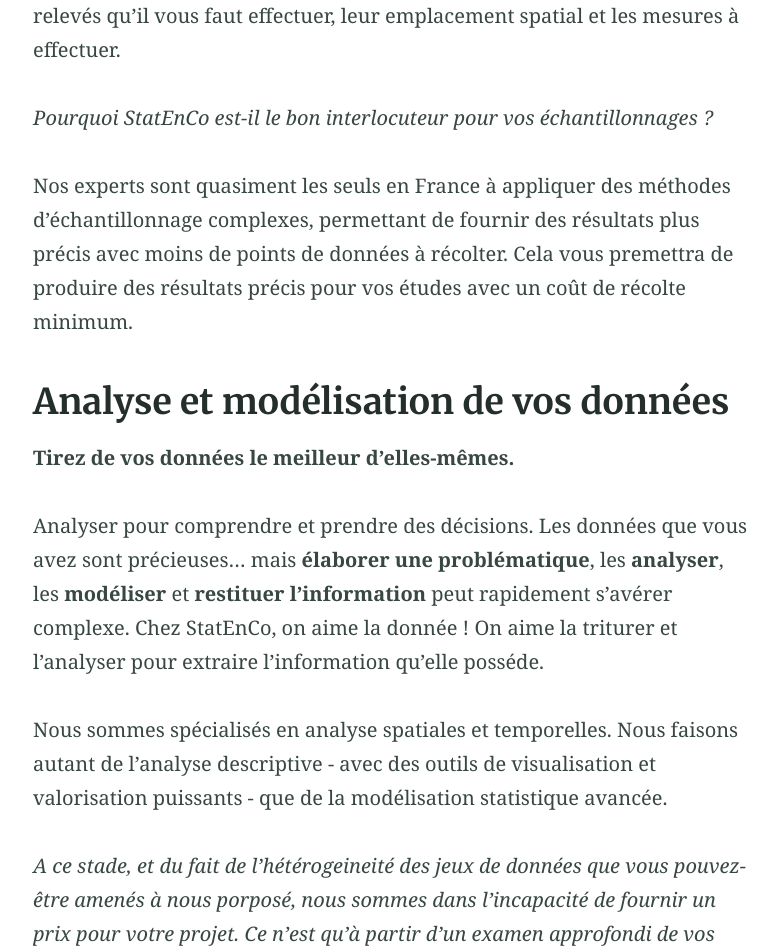
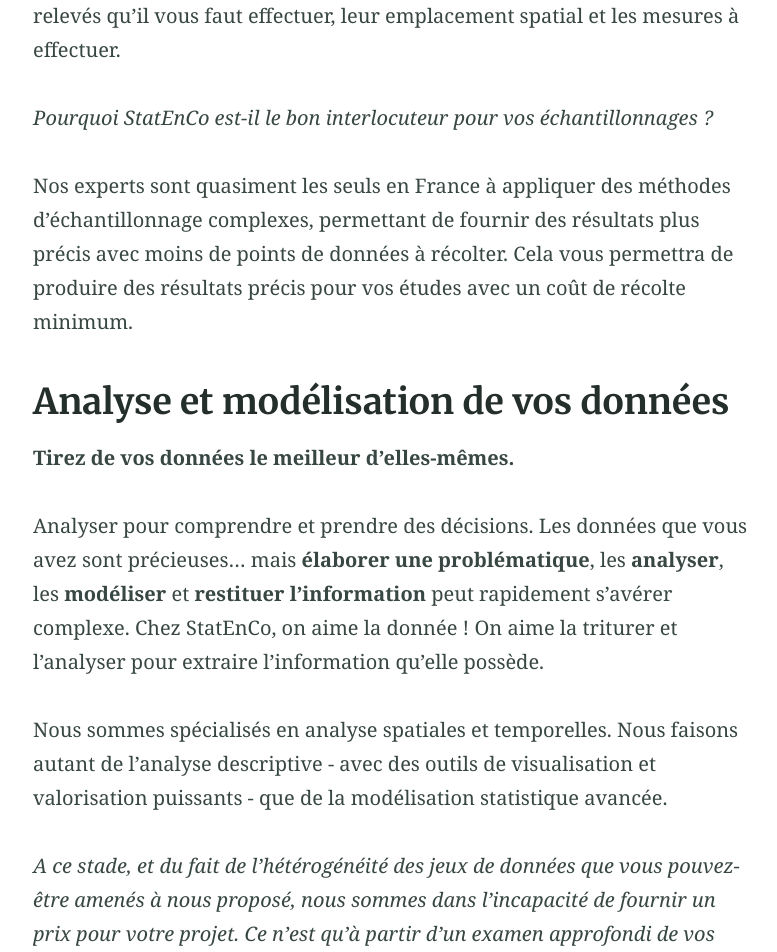
Before and after one commit to Claire-K/Claire-K.github.io, a Jekyll site: the page built from categories.md, in a window 1280 px wide. Shown: the part 988-1940 px from the top of the page, without its empty margins (31-808 px from the left). Built offline with Jekyll 4.4.1, drawn with Linux system fonts in a browser that asks for light colours; some of the changed text lies outside the part shown.

Commit message:
Update categories.md

```diff
--- a/categories.md
+++ b/categories.md
@@ -18,7 +18,7 @@ En nous appuyant sur votre expertise de la population d’intérêt et sur la pr
 
 *Pourquoi StatEnCo est-il le bon interlocuteur pour vos échantillonnages ?*
 
-Nos experts sont quasiment les seuls en France à appliquer des méthodes d'échantillonnage complexes, permettant de fournir des résultats plus précis avec moins de points de données à récolter. Cela vous premettra de produire des résultats précis pour vos études avec un coût de récolte minimum.
+Nos experts sont quasiment les seuls en France à appliquer des méthodes d'échantillonnage complexes, permettant de fournir des résultats plus précis avec moins de points de données à récolter. Cela vous permettra de produire des résultats précis pour vos études avec un coût de récolte minimum.
 
 
 
@@ -26,8 +26,8 @@ Nos experts sont quasiment les seuls en France à appliquer des méthodes d'éch
 
 **Tirez de vos données le meilleur d'elles-mêmes.**
 
-Analyser pour comprendre et prendre des décisions. Les données que vous avez sont précieuses... mais **élaborer une problématique**, les **analyser**, les **modéliser** et **restituer l'information** peut rapidement s'avérer complexe. Chez StatEnCo, on aime la donnée ! On aime la triturer et l'analyser pour extraire l'information qu'elle posséde.
+Analyser pour comprendre et prendre des décisions. Les données que vous avez sont précieuses... mais **élaborer une problématique**, les **analyser**, les **modéliser** et **restituer l'information** peut rapidement s'avérer complexe. Chez StatEnCo, on aime la donnée ! On aime la triturer et l'analyser pour extraire l'information qu'elle possède.
 
 Nous sommes spécialisés en analyse spatiales et temporelles. Nous faisons autant de l'analyse descriptive - avec des outils de visualisation et valorisation puissants - que de la modélisation statistique avancée.
 
-*A ce stade, et du fait de l'hétérogeineité des jeux de données que vous pouvez-être amenés à nous porposé, nous sommes dans l'incapacité de fournir un prix pour votre projet. Ce n'est qu'à partir d'un examen approfondi de vos projets que nous pourrons construire avec vous une réponse optimisée ; au prix le plus juste possible.*
+*A ce stade, et du fait de l'hétérogénéité des jeux de données que vous pouvez-être amenés à nous proposé, nous sommes dans l'incapacité de fournir un prix pour votre projet. Ce n'est qu'à partir d'un examen approfondi de vos projets que nous pourrons construire avec vous une réponse optimisée ; au prix le plus juste possible.*
```
